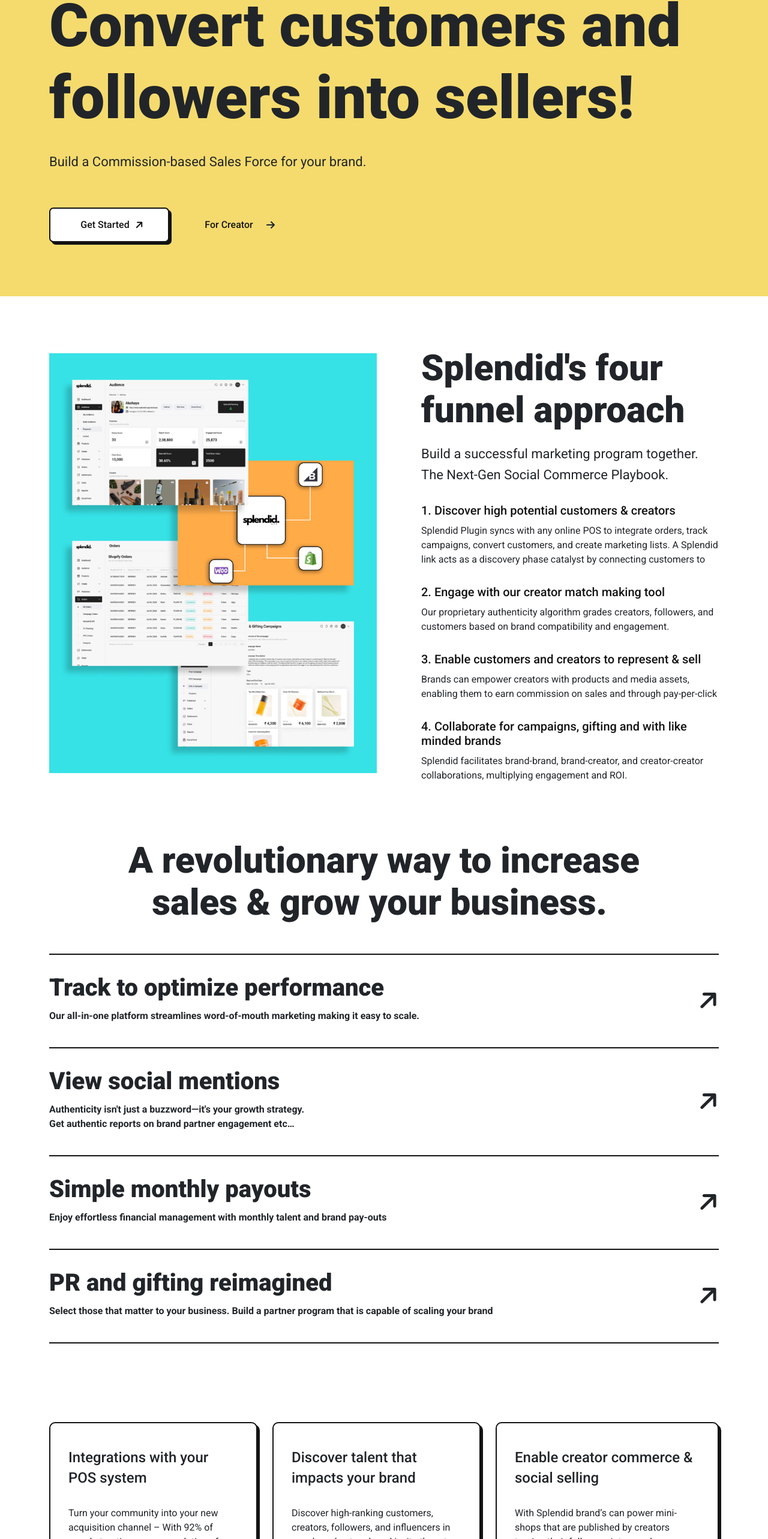
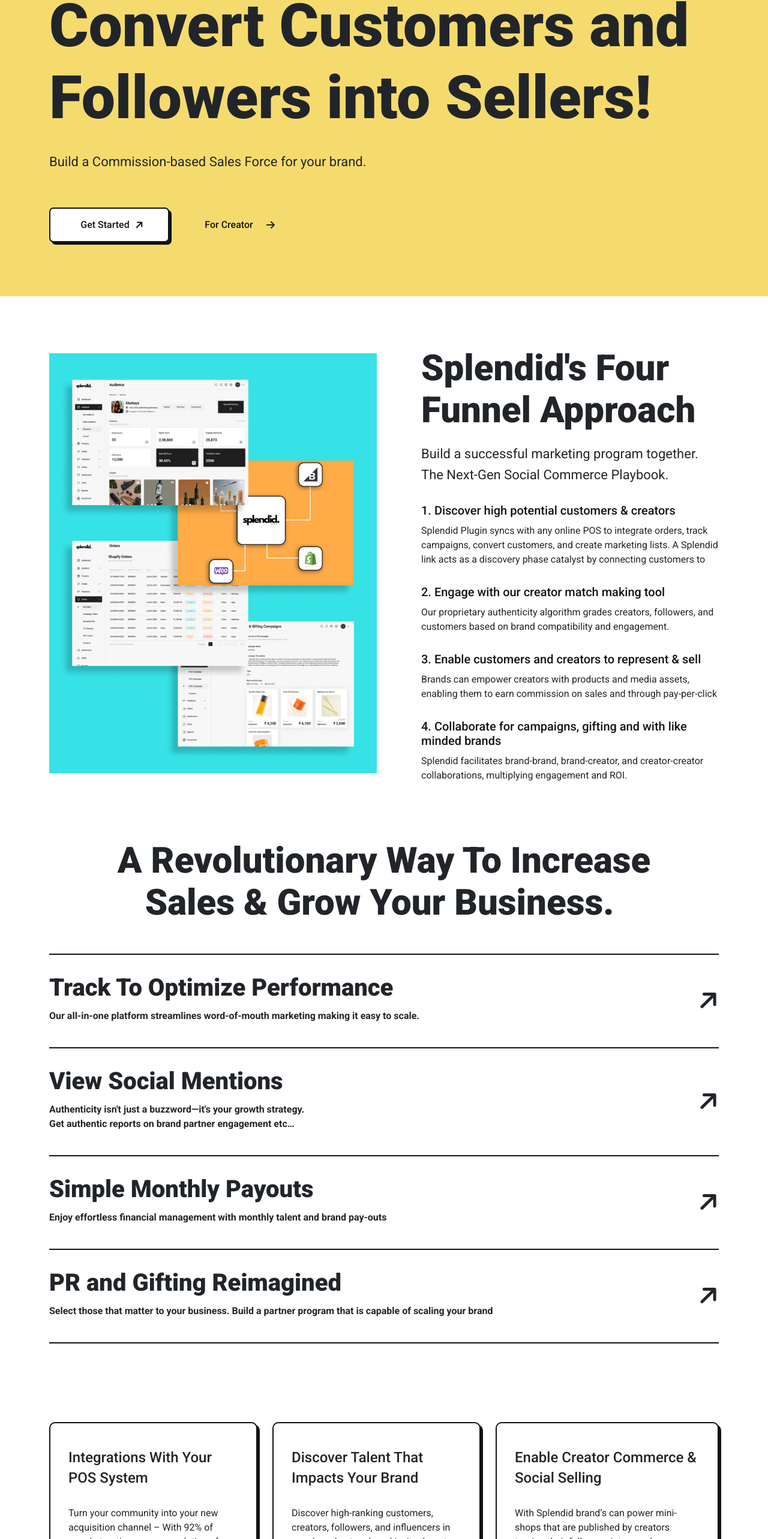
Before and after one commit to vijayraman96/demo-splendid, a React (Create React App) app: page / in a window 1280 px wide. Shown: the part 197-2763 px from the top of the page at 60% size. Built offline with nearby package versions, Linux system fonts and the light colour scheme.

Commit message:
textchanges

```diff
--- a/src/Pages/Creator/Creator.js
+++ b/src/Pages/Creator/Creator.js
@@ -10,12 +10,12 @@
     <div className='creator'>
       <Header />
       <Banner
-        title="Make your style easily shoppable "
+        title="Make Your Style Easily Shoppable "
         subTitle="Partner with brands and allow your audience to shop your product recommendations. "
-        primaryBtnText="Explore"
+        primaryBtnText="Get Started"
         secondaryBtnText="For Brand"
         bgColor="skyblue"
-        primaryUrl={'/explore'}
+        primaryUrl={'/contact'}
         secondaryUrl={'/'}
       />
       <CreatorStoreFront />
--- a/src/Pages/Creator/CreatorStoreFront/CreatorStoreFront.js
+++ b/src/Pages/Creator/CreatorStoreFront/CreatorStoreFront.js
@@ -14,13 +14,13 @@
   }
   return (
     <div className='creatorStore'>
-      <h2 className='store_title'>A simplified shopping experience for your audience. Easily share your must-have products via your personalized Splendid storefront.​</h2>
+      <h2 className='store_title'>A Simplified Shopping Experience For Your Audience. Easily Share Your Must-Have Products Via Your Personalized Splendid Storefront.​</h2>
       <Container>
         <Row>
             <Col lg={6} sm={12} className='left_div'>
                 <div className='store_div'>
                     <img src={ProfitableBrand} onClick={() => navigateFunction('creator-storefront#brand_partnership')} />
-                    <h4>Establish profitable brand partnerships.​</h4>
+                    <h4>Establish Profitable Brand Partnerships.​</h4>
                     <SecondaryButton title="Read More" url={'/creator-storefront#brand_partnership'} />
                 </div>
 
@@ -28,7 +28,7 @@
             <Col lg={6} sm={12} className='right_div'>
                 <div className='store_div'>
                     <img src={CurateDigital} onClick={() => navigateFunction('creator-storefront#digital_storefront')}/>
-                    <h4>Curate a digital storefront.​</h4>
+                    <h4>Curate a Digital Storefront.​</h4>
                     <SecondaryButton title="Read More" url={'/creator-storefront#digital_storefront'}/>
                 </div>
 
--- a/src/Pages/Home/Brand/BrandCard.js
+++ b/src/Pages/Home/Brand/BrandCard.js
@@ -18,7 +18,7 @@
             <Card onClick={() => navigateFunction('brand#integration-with-pos')}>
               <Card.Body>
                 <Card.Title className="text-left">
-                  Integrations with your <br></br> POS system
+                  Integrations With Your <br></br> POS System
                 </Card.Title>
                 <Card.Text className="text-left">
                   Turn your community into your new acquisition channel – With
@@ -32,7 +32,7 @@
           <Card onClick={() => navigateFunction('brand#discover-talent')}>
               <Card.Body>
                 <Card.Title className="text-left">
-                  Discover talent that impacts your brand
+                  Discover Talent That Impacts Your Brand
                 </Card.Title>
                 <Card.Text className="text-left">
                   Discover high-ranking customers, creators, followers, and
@@ -47,7 +47,7 @@
           <Card onClick={() => navigateFunction('brand#enable-creator')}>
               <Card.Body>
                 <Card.Title className="text-left">
-                Enable creator commerce & social selling
+                Enable Creator Commerce & Social Selling
                 </Card.Title>
                 <Card.Text className="text-left">
                 With Splendid brand’s can power mini-shops that are published by creators turning their followers into your buyers.
--- a/src/Pages/Home/FourFunnel/FourFunnel.js
+++ b/src/Pages/Home/FourFunnel/FourFunnel.js
@@ -10,7 +10,7 @@
           <Col className="col-md-6" sm="12">
             <div className="image_container">
               <h2 className="title mob_title">
-                Splendid's four funnel approach
+                Splendid's Four Funnel Approach
               </h2>
               <img src={FourFunnelImg} alt="Four Funnel Approach"></img>
             </div>
@@ -18,7 +18,7 @@
           <Col className="col-md-6" sm="12">
           <div className="content_div">
           <h2 className="title laptop_title">
-              Splendid's four funnel approach
+              Splendid's Four Funnel Approach
             </h2>
             <h5 className="sub_title">
               Build a successful marketing program together. The Next-Gen Social
--- a/src/Pages/Home/Home.js
+++ b/src/Pages/Home/Home.js
@@ -11,7 +11,7 @@
     <div>
         <Header />
       <Banner
-        title="Convert customers and followers into sellers! "
+        title="Convert Customers and Followers into Sellers! "
         subTitle="Build a Commission-based Sales Force for your brand."
         primaryBtnText="Get Started"
         secondaryBtnText="For Creator"
--- a/src/Pages/Home/Revolution/Revolution.js
+++ b/src/Pages/Home/Revolution/Revolution.js
@@ -12,7 +12,7 @@
     <div className="revolution_section">
       <Container>
         <h3 className="title text-center mx-auto">
-          A revolutionary way to increase <br></br>sales & grow your business. ​
+          A Revolutionary Way To Increase <br></br>Sales & Grow Your Business. ​
         </h3>
         <Row className="lap_view">
           <Col sm={12} md={12}>
@@ -21,7 +21,7 @@
                 <div className="li_container">
                   <div className="content">
                     <h3 className="revolution_title">
-                      Track to optimize performance
+                      Track To Optimize Performance
                     </h3>
                     <h6 className="revolution_description">
                       Our all-in-one platform streamlines word-of-mouth
@@ -40,7 +40,7 @@
               <li>
                 <div className="li_container">
                   <div className="content">
-                    <h3 className="revolution_title">View social mentions</h3>
+                    <h3 className="revolution_title">View Social Mentions</h3>
                     <h6 className="revolution_description">
                       Authenticity isn't just a buzzword—it's your growth
                       strategy.​<br></br>Get authentic reports on brand partner
@@ -59,7 +59,7 @@
               <li>
                 <div className="li_container">
                   <div className="content">
-                    <h3 className="revolution_title">Simple monthly payouts</h3>
+                    <h3 className="revolution_title">Simple Monthly Payouts</h3>
                     <h6 className="revolution_description">
                       Enjoy effortless financial management with monthly talent
                       and brand pay-outs​
@@ -78,7 +78,7 @@
                 <div className="li_container">
                   <div className="content">
                     <h3 className="revolution_title">
-                      PR and gifting reimagined
+                      PR and Gifting Reimagined
                     </h3>
                     <h6 className="revolution_description">
                       Select those that matter to your business. Build a partner
@@ -122,7 +122,7 @@
                 <Accordion.Item eventKey="1">
                   <Accordion.Header>
                   <div className="revolution_icon_container d-flex justify-content-between align-items-center">
-                      <h3>View social mentions</h3>
+                      <h3>View Social Mentions</h3>
                       <FontAwesomeIcon
                         icon={faArrowRight}
                         className="arrow_icon"
@@ -143,7 +143,7 @@
                 <Accordion.Item eventKey="3">
                   <Accordion.Header>
                   <div className="revolution_icon_container d-flex justify-content-between align-items-center">
-                      <h3>Simple monthly payouts</h3>
+                      <h3>Simple Monthly Payouts</h3>
                       <FontAwesomeIcon
                         icon={faArrowRight}
                         className="arrow_icon"
@@ -161,7 +161,7 @@
                 <Accordion.Item eventKey="2">
                   <Accordion.Header>
                   <div className="revolution_icon_container d-flex justify-content-between align-items-center">
-                      <h3>PR and gifting reimagined</h3>
+                      <h3>PR and Gifting Reimagined</h3>
                       <FontAwesomeIcon
                         icon={faArrowRight}
                         className="arrow_icon"
--- a/src/Pages/StoreFront/StoreFront/StoreFront.js
+++ b/src/Pages/StoreFront/StoreFront/StoreFront.js
@@ -47,7 +47,7 @@
                           ))}
                         </ul>
                       )}
-                      <PrimaryButton2 title="Explore" url="/explore" />
+                      <PrimaryButton2 title="Get Started" url="/contact" />
                     </div>
                   </Col>
                 </Row>
--- a/src/Pages/ThankYou/ThankYou.css
+++ b/src/Pages/ThankYou/ThankYou.css
@@ -1,9 +1,9 @@
 .thankyou_div {
-    margin: 180px 5% 120px 5%;
+    margin: 130px 5% 80px 5%;
 }
 
 .thankyou_div .image_div img{
-    width: 95%;
+    width: 75%;
     height: auto
 }
 .thankyou_div .image_div {
@@ -14,7 +14,7 @@
     top: 5%;
     left: 50%;
     transform: translateX(-50%);
-    font-size: 34px;
+    font-size: 30px;
     line-height: 40px;
     text-align: center;
     width: 100%;
@@ -73,3 +73,8 @@
         bottom: 6%
     }
 }
+@media(min-width: 1601px) {
+    .thankyou_div {
+        margin: 180px 0 150px 0;
+    }
+}
--- a/src/Pages/ThankYou/ThankYou.js
+++ b/src/Pages/ThankYou/ThankYou.js
@@ -16,9 +16,9 @@
             <div className="image_div">
               <img src={Thankyou} alt="" />
               <h2 class="thank_title">
-                Revolutionize sales and business growth.
+                Revolutionize Sales And Business Growth.
               </h2>
-              <PrimaryButton2 title="Explore" iconState="false" url={'/explore'} />
+              <PrimaryButton2 title="Get Started" iconState="false" url={'/contact'} />
               <p class="thank_description">Thank you for contacting us</p>
             </div>
           </div>
```
